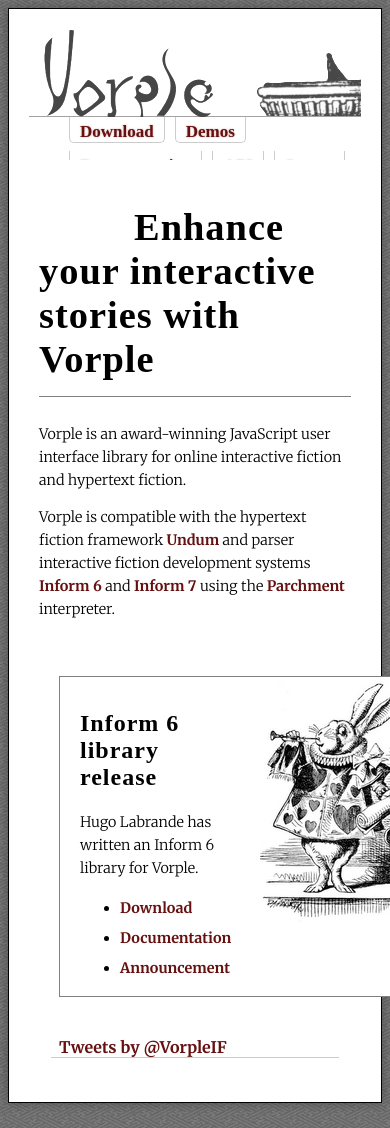
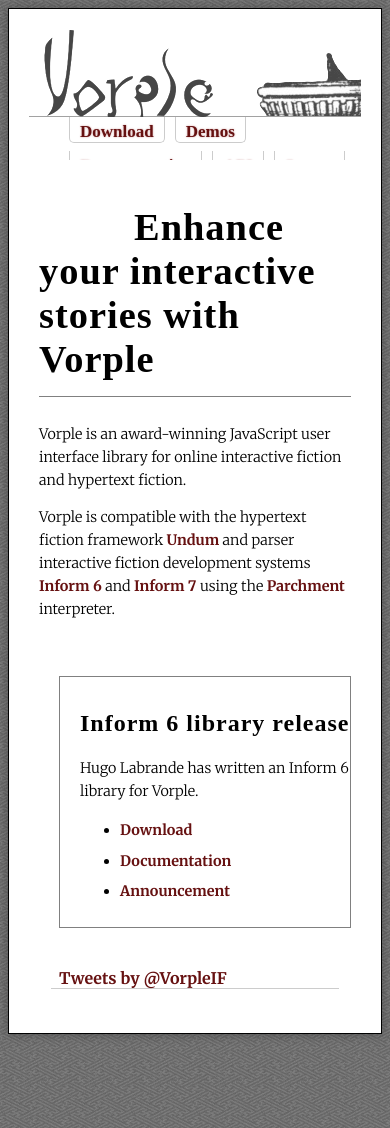
Before and after one commit to juhana/vorple-if.com, a Jekyll site: the page built from index.html, in a window 390 px wide. Built offline with Jekyll 4.4.1, drawn with Linux system fonts in a browser that asks for light colours; nearby versions of some CDN libraries; some web fonts are replaced; comment, search, counter and statistics services are not loaded.

Commit message:
Remove rabbit image from announcements in narrow views

```diff
--- a/css/main.css
+++ b/css/main.css
@@ -394,4 +394,14 @@
     #systemtabs .tab {
         display:block;
     }
+
+    #announcementContainer {
+        max-width:none;
+        background-image:none;
+    }
+
+    #announcement {
+        max-width:none;
+        padding-right:0;
+    }
 }
```
